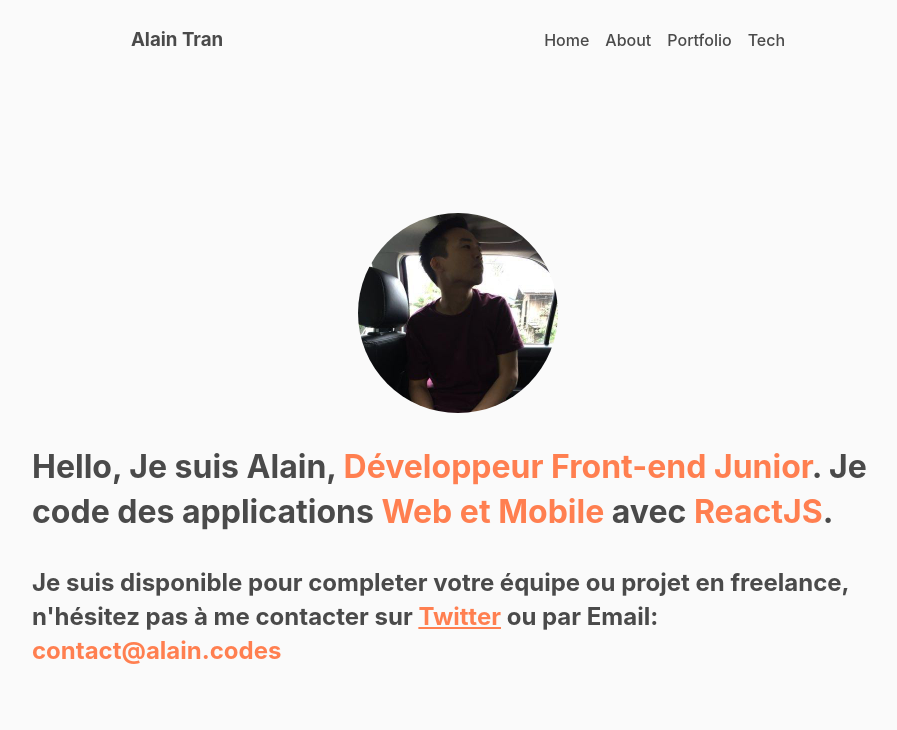
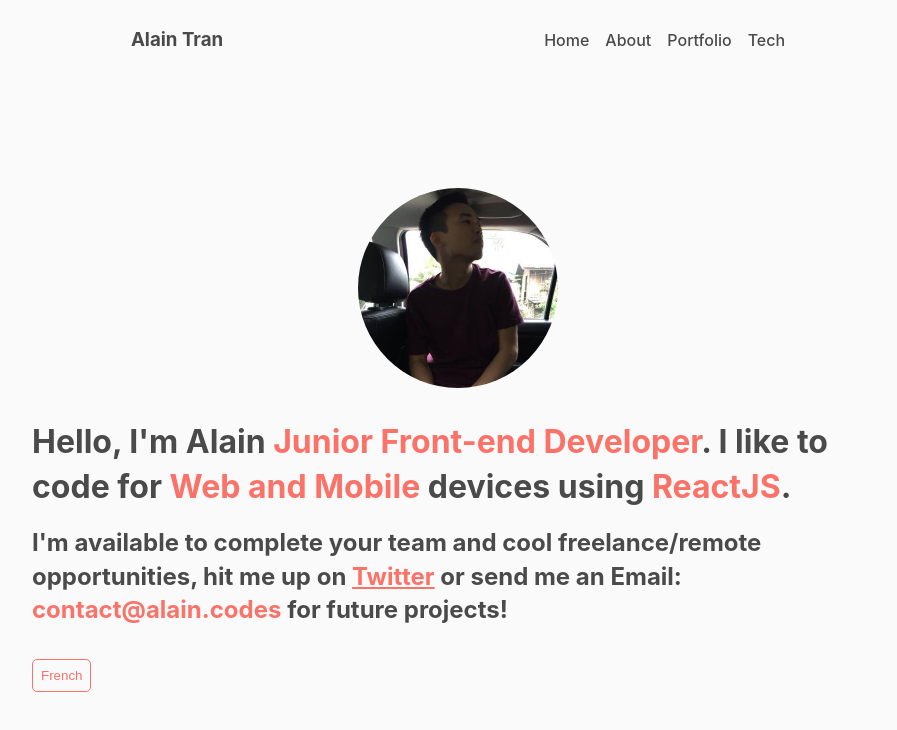
Before and after one commit to alaincodes/alain.codes, a Gatsby site: page / in a window 1280 px wide. Shown: the whole page, without its empty margins (182-1079 px from the left). Built offline with nearby package versions, Linux system fonts and the light colour scheme; Gatsby itself is replaced by a stand-in of ours.

Commit message:
add translate btn feature

```diff
--- a/src/components/header.scss
+++ b/src/components/header.scss
@@ -20,7 +20,7 @@
       color: #4a4a4a;
       font-weight: 500;
       &:hover {
-        color: coral;
+        color: #fa7268;
       }
     }
   }
--- a/src/components/layout.js
+++ b/src/components/layout.js
@@ -4,6 +4,7 @@ import Header from "./header"
 import avatar from "../images/alaintran.jpg"
 
 import "./layout.scss"
+import Translate from "./translation"
 
 const Layout = () => {
   return (
@@ -11,30 +12,7 @@ const Layout = () => {
       <Header />
       <main className="main-container">
         <img className="avatar" src={avatar} alt="photography of alain" />
-        <h1 className="main-h1">
-          Hello, Je suis Alain,{" "}
-          <span className="main-highlight">Développeur Front-end Junior</span>.
-          Je code des applications{" "}
-          <span className="main-highlight">Web et Mobile</span> avec{" "}
-          <span className="main-highlight">ReactJS</span>.
-        </h1>
-        <h2 className="main-h2">
-          Je suis disponible pour completer votre équipe ou projet en freelance,
-          n'hésitez pas à me contacter sur
-          <span>
-            {" "}
-            <a
-              className="main-highlight"
-              href="https://twitter.com/alaincodes"
-              target="_blank"
-              rel="noopener noreferrer"
-            >
-              Twitter
-            </a>{" "}
-          </span>{" "}
-          ou par Email:
-          <span className="main-highlight"> contact@alain.codes</span>
-        </h2>
+        <Translate />
       </main>
     </>
   )
--- a/src/components/layout.scss
+++ b/src/components/layout.scss
@@ -33,14 +33,28 @@ html {
     color: #4a4a4a;
     margin: 1rem 1.5rem;
     .main-highlight {
-      color: coral;
+      color: #fa7268;
     }
   }
   .main-h2 {
     color: #4a4a4a;
     margin: 1rem 1.5rem;
     .main-highlight {
-      color: coral;
+      color: #fa7268;
+    }
+  }
+  .translateBtn {
+    background: transparent;
+    margin: 1rem 1.5rem;
+    padding: 0.5rem;
+    border: 1px solid #fa7268;
+    border-radius: 5px;
+    color: #fa7268;
+    transition: all 0.2s ease-in;
+    cursor: pointer;
+    &:hover {
+      background: #fa7268;
+      color: #fafafa;
     }
   }
 }
--- /dev/null
+++ b/src/components/translation.jsx
@@ -0,0 +1,124 @@
+import React from "react"
+
+class Translation extends React.Component {
+  constructor(props) {
+    super(props)
+    this.handleFrenchClick = this.handleFrenchClick.bind(this)
+    this.handleEnglishClick = this.handleEnglishClick.bind(this)
+    this.state = { isTranslated: false }
+  }
+
+  handleFrenchClick() {
+    this.setState({ isTranslated: true })
+  }
+
+  handleEnglishClick() {
+    this.setState({ isTranslated: false })
+  }
+
+  render() {
+    const isTranslated = this.state.isTranslated
+    let button
+
+    if (isTranslated) {
+      button = <EnglishButton onClick={this.handleEnglishClick} />
+    } else {
+      button = <FrenchButton onClick={this.handleFrenchClick} />
+    }
+
+    return (
+      <div>
+        <Translating isTranslated={isTranslated} />
+        {button}
+      </div>
+    )
+  }
+}
+
+function French(props) {
+  return (
+    <div>
+      <h1 className="main-h1">
+        Hello, Je suis Alain,{" "}
+        <span className="main-highlight">Développeur Front-end Junior</span>. Je
+        code des applications{" "}
+        <span className="main-highlight">Web et Mobile</span> avec{" "}
+        <span className="main-highlight">ReactJS</span>.
+      </h1>
+      <h2 className="main-h2">
+        Je suis disponible pour completer votre équipe ou projet en freelance,
+        n'hésitez pas à me contacter sur
+        <span>
+          {" "}
+          <a
+            className="main-highlight"
+            href="https://twitter.com/alaincodes"
+            target="_blank"
+            rel="noopener noreferrer"
+          >
+            Twitter
+          </a>{" "}
+        </span>{" "}
+        ou par Email:
+        <span className="main-highlight"> contact@alain.codes</span>
+      </h2>
+    </div>
+  )
+}
+
+function English(props) {
+  return (
+    <div>
+      <h1 className="main-h1">
+        Hello, I'm Alain{" "}
+        <span className="main-highlight">Junior Front-end Developer</span>. I
+        like to code for <span className="main-highlight">Web and Mobile </span>
+        devices using <span className="main-highlight">ReactJS</span>.
+      </h1>
+      <h2 className="main-h2">
+        I'm available to complete your team and cool freelance/remote
+        opportunities, hit me up on
+        <span>
+          {" "}
+          <a
+            className="main-highlight"
+            href="https://twitter.com/alaincodes"
+            target="_blank"
+            rel="noopener noreferrer"
+          >
+            Twitter
+          </a>{" "}
+        </span>{" "}
+        or send me an Email:
+        <span className="main-highlight"> contact@alain.codes</span> for future
+        projects!
+      </h2>
+    </div>
+  )
+}
+
+function Translating(props) {
+  const isTranslated = props.isTranslated
+  if (isTranslated) {
+    return <French />
+  }
+  return <English />
+}
+
+function FrenchButton(props) {
+  return (
+    <button className="translateBtn" onClick={props.onClick}>
+      French
+    </button>
+  )
+}
+
+function EnglishButton(props) {
+  return (
+    <button className="translateBtn" onClick={props.onClick}>
+      English
+    </button>
+  )
+}
+
+export default Translation
--- a/src/pages/index.js
+++ b/src/pages/index.js
@@ -1,7 +1,22 @@
 import React from "react"
+import { Helmet } from "react-helmet"
 
 import Layout from "../components/layout"
 
-const IndexPage = () => <Layout></Layout>
+const IndexPage = () => {
+  return (
+    <Layout>
+      <Helmet>
+        <html lang="en" amp />
+        <meta charSet="utf-8" />
+        <head>
+          <title>Alain Tran | ReactJS | Front-end Developer</title>
+        </head>
+        <link rel="canonical" href="https://www.alain.codes" />
+        <meta name="description" content="Helmet application" />
+      </Helmet>
+    </Layout>
+  )
+}
 
 export default IndexPage
--- a/src/pages/portfolio.scss
+++ b/src/pages/portfolio.scss
@@ -32,15 +32,17 @@
     .project-btn {
       background: transparent;
       padding: 0.3rem;
-      border: 1px solid coral;
+      border: 1px solid #fa7268;
       border-radius: 4px;
       color: #4a4a4a;
       text-decoration: none;
       transition: all 0.3s ease;
       margin: 1rem;
+      color: #fa7268;
 
       &:hover {
-        background: coral;
+        background: #fa7268;
+        color: #fff;
       }
     }
   }
```
Also changed, not shown: src/components/translationAbout.jsx (added, +104 -0 lines), src/pages/about.jsx (+2 -15 lines), src/pages/about.scss (+16 -1 lines).
